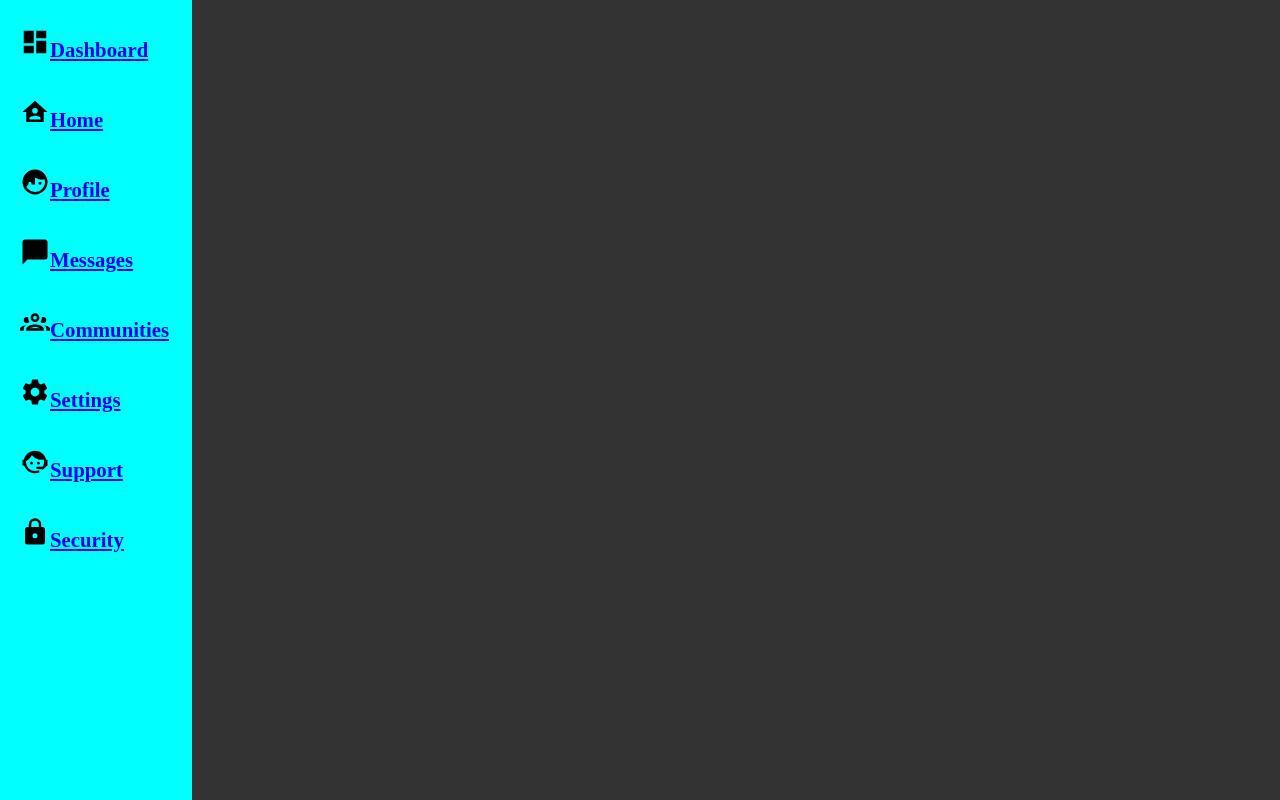
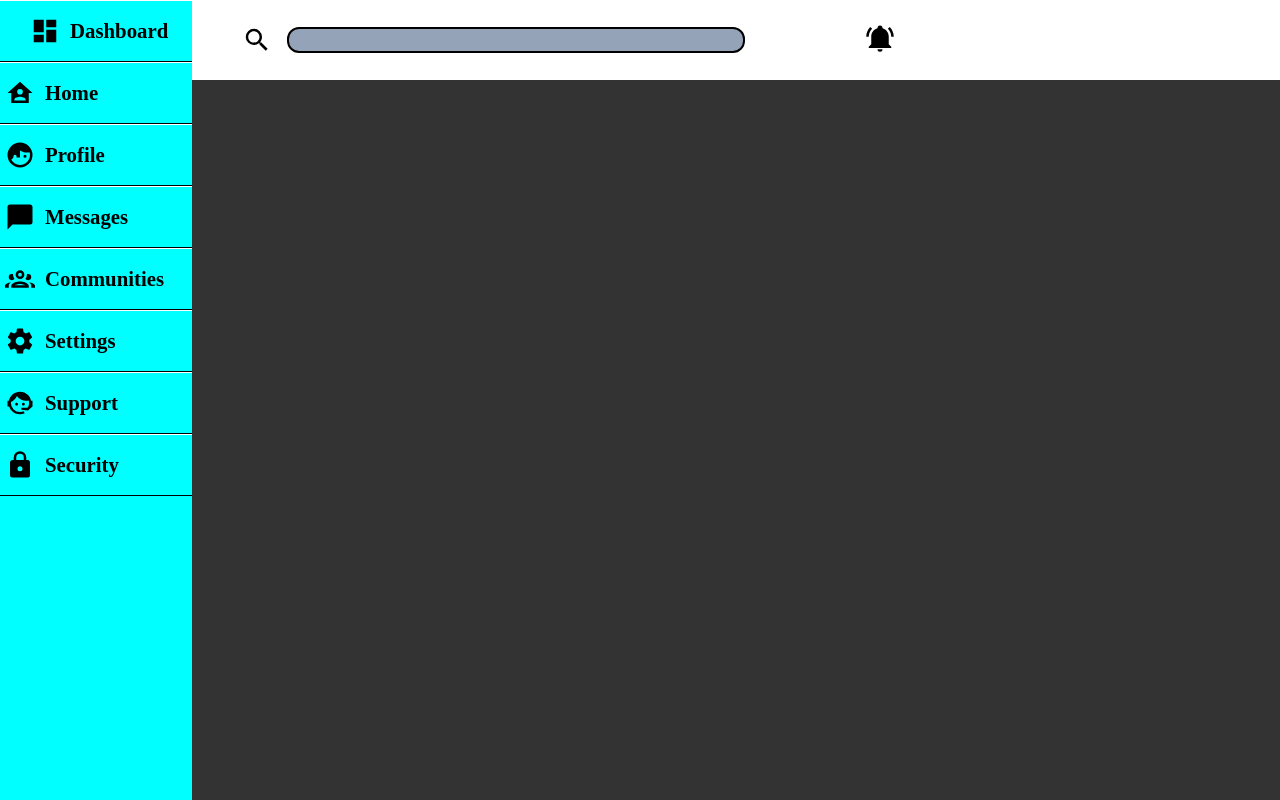
Before and after one commit to DevangBondre/Admin-Dashboard, a plain HTML site: page index.html in a window 1280 px wide. Drawn offline with Linux system fonts and the light colour scheme.

Commit message:
code files has been updated

```diff
--- a/index.html
+++ b/index.html
@@ -27,10 +27,18 @@
         width="30px"><a href="#">Support</a></div>
       <div class="sidebar-item"><img src="images/lock.svg" alt="security"  height="30px"
         width="30px"><a href="#">Security</a></div>
+    </div>
 
 
-    </div>
+<div class="navbar">
+      <div class="searchbar"><img src="images/search.svg" class="sblogo" alt="search" height="30px"
+        width="30px"> <input type="text" class="searchbar-box" ></div>
+      <div><img src="images/notif.svg" alt="notif" height="30px" width="30px" class="notif"></div>
 </div>
+
+
+</div>
+
 
 </body>
 </html>
--- a/style.css
+++ b/style.css
@@ -4,39 +4,73 @@ body, html {
   height: 100%;
 }
 
-
-
 .container {
   display: grid;
-    grid-template-columns: 15% 85%; /* Sidebar takes 15%, main content takes 85% */
-    grid-template-rows: repeat(2, 100%); /* Two rows, both taking 100% height */
-    height: 100vh; /* 100% of the viewport height */
-
+  grid-template-columns: 15% 85%;
+  height: 100vh;
   background-color: #333;
 }
 
 .sidebar {
   background-color: aqua;
   color: #fff;
-    padding: 20px;
-    box-sizing: border-box;
   display: flex;
   flex-direction: column;
   color: black;
   font-weight: bold;
   font-size: 1.3em;
-    transition: .4s;
+
 }
 
 .sidebar-item {
-    margin-bottom: 10px;
   cursor: pointer;
-    display: block;
-    border-top: rgba(255,255,255,1);
+  display: flex;
+  align-items: center;
   line-height: 60px;
-
+  box-sizing: border-box;
+  border-top: 1px solid rgba(255,255,255,1);
+  border-bottom: 1px solid black;
+  transition: .4s;
+  width: 100%;
+  padding-left: 5px;
 }
 
-  .sidebar > div:hover{
+.sidebar-item img {
+  margin-right: 10px;
+}
+
+.sidebar-item a {
+  text-decoration: none;
+  color: black;
+}
+
+.sidebar-item:hover {
   padding-left: 30px;
 }
+
+.navbar {
+  display: flex;
+  align-items: center;
+  background-color: white;
+  height: 10%;
+}
+
+.searchbar {
+  padding-left: 25px;
+  display: flex;
+  align-items: center;
+  margin-left: 25px;
+}
+
+.searchbar-box {
+  margin-left: 15px;
+  border: 2px solid black;
+  background-color: #94a3b8;
+  border-radius: 12px;
+  width: 450px;
+  height: 20px;
+}
+
+.notif{
+  margin-left: 120px;
+}
```
Also changed, not shown: images/dp.jpeg (added), images/notif.svg (added). Lines whose indentation alone changed are shown as unchanged.
